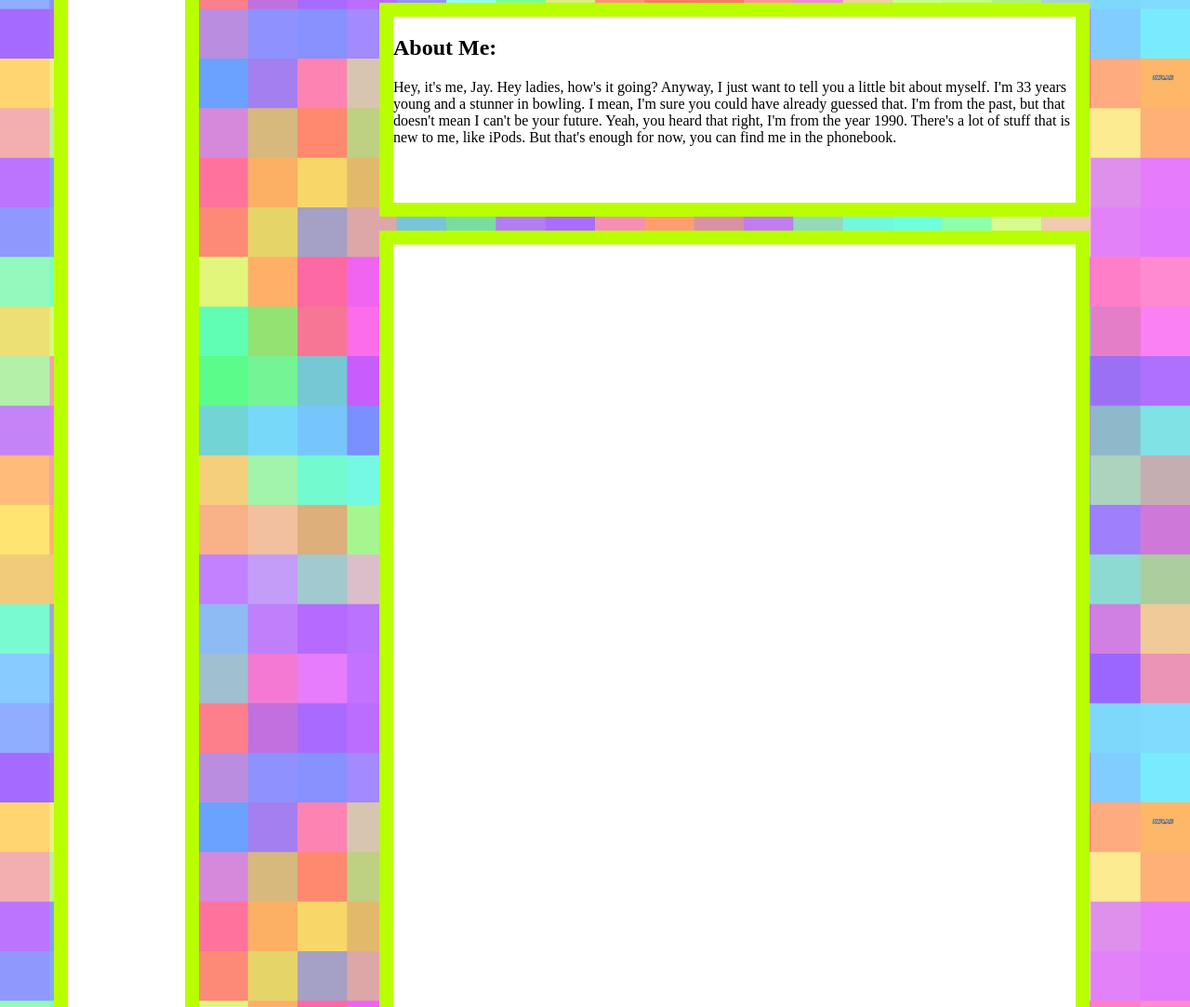
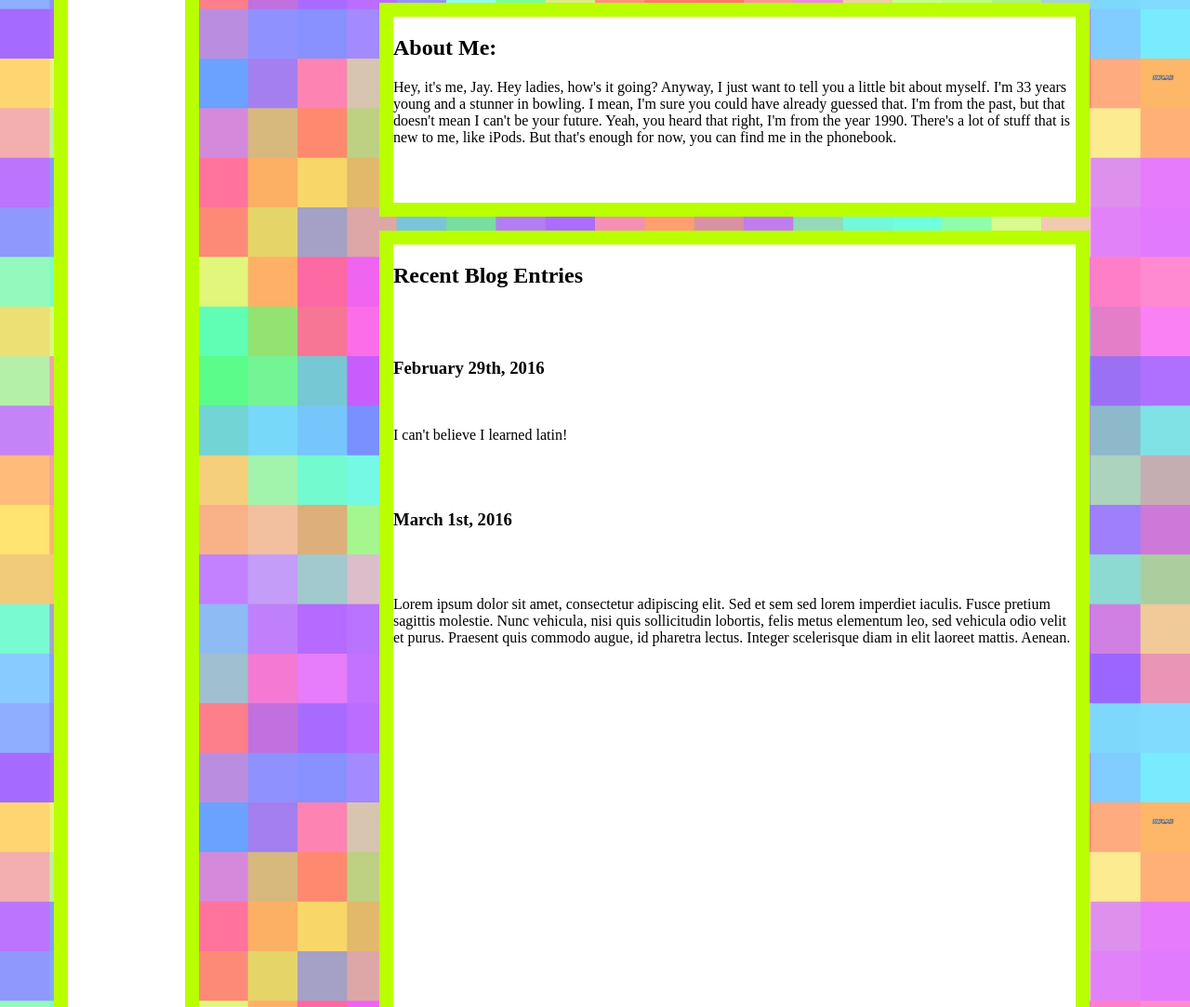
Before and after one commit to pokeydo/Prelim-Layout-master, a plain HTML site: page Index.html in a window 1280 px wide. Shown: the part 737-1820 px from the top of the page at 93% size. Drawn offline with Linux system fonts and the light colour scheme.

Commit message:
Added Blog Entries

```diff
--- a/Index.html
+++ b/Index.html
@@ -17,7 +17,20 @@
         <h2>About Me:</h2>
         <p>Hey, it's me, Jay. Hey ladies, how's it going? Anyway, I just want to tell you a little bit about myself. I'm 33 years young and a stunner in bowling. I mean, I'm sure you could have already guessed that. I'm from the past, but that doesn't mean I can't be your future. Yeah, you heard that right, I'm from the year 1990. There's a lot of stuff that is new to me, like iPods. But that's enough for now, you can find me in the phonebook.
       </div>
-      <div id="content"></div>
+      <div id="content">
+        <h2>Recent Blog Entries</h2>
+        <br>
+        <br>
+        <h3>February 29th, 2016</h3>
+        <br>
+        <p>I can't believe I learned latin!</p>
+        <br>
+        <br>
+        <h3>March 1st, 2016</h3>
+        <br>
+        <br>
+        <p>Lorem ipsum dolor sit amet, consectetur adipiscing elit. Sed et sem sed lorem imperdiet iaculis. Fusce pretium sagittis molestie. Nunc vehicula, nisi quis sollicitudin lobortis, felis metus elementum leo, sed vehicula odio velit et purus. Praesent quis commodo augue, id pharetra lectus. Integer scelerisque diam in elit laoreet mattis. Aenean.</p>
+      </div>
       <div id="footer"></div>
   </div>
 
```
